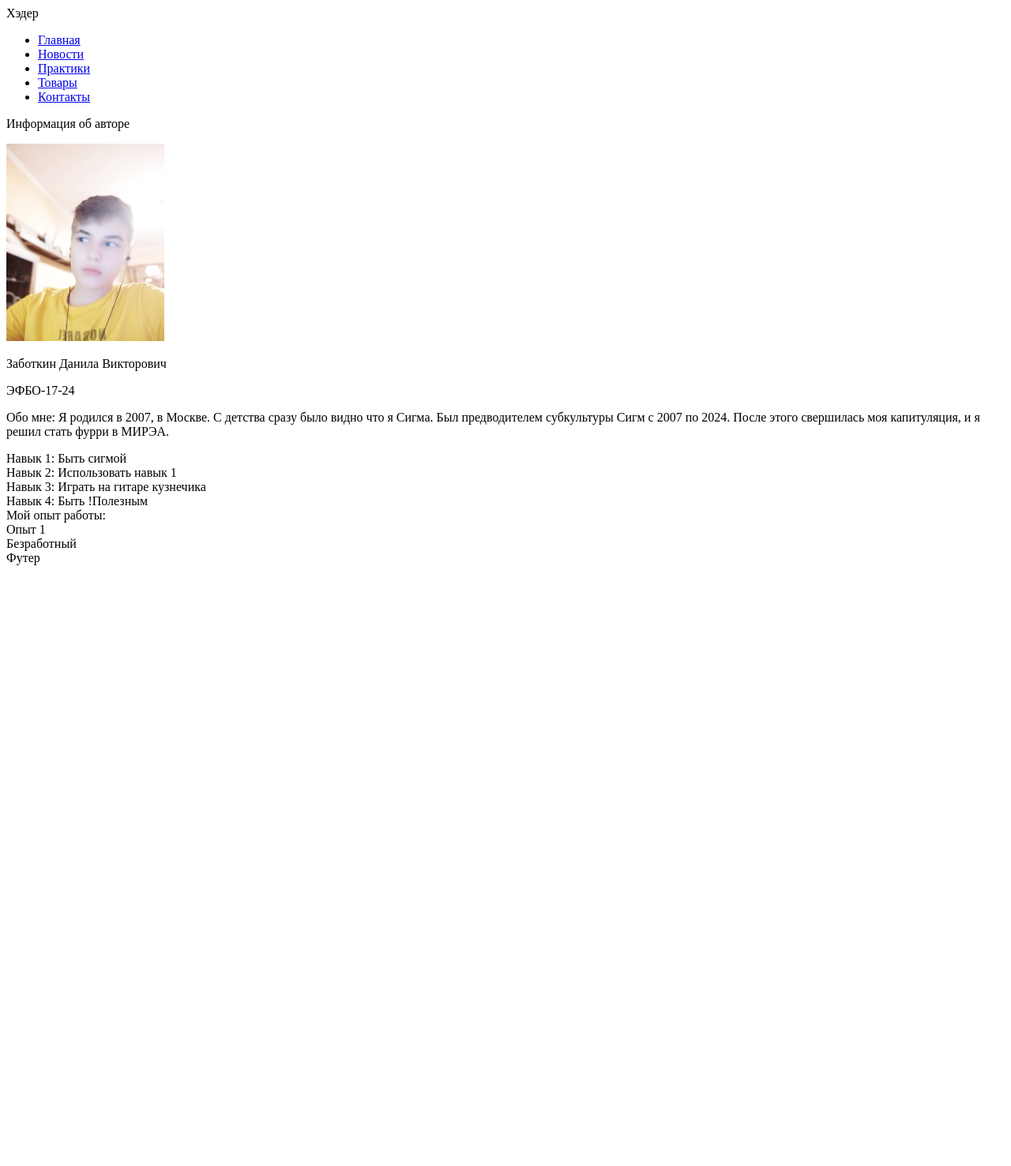
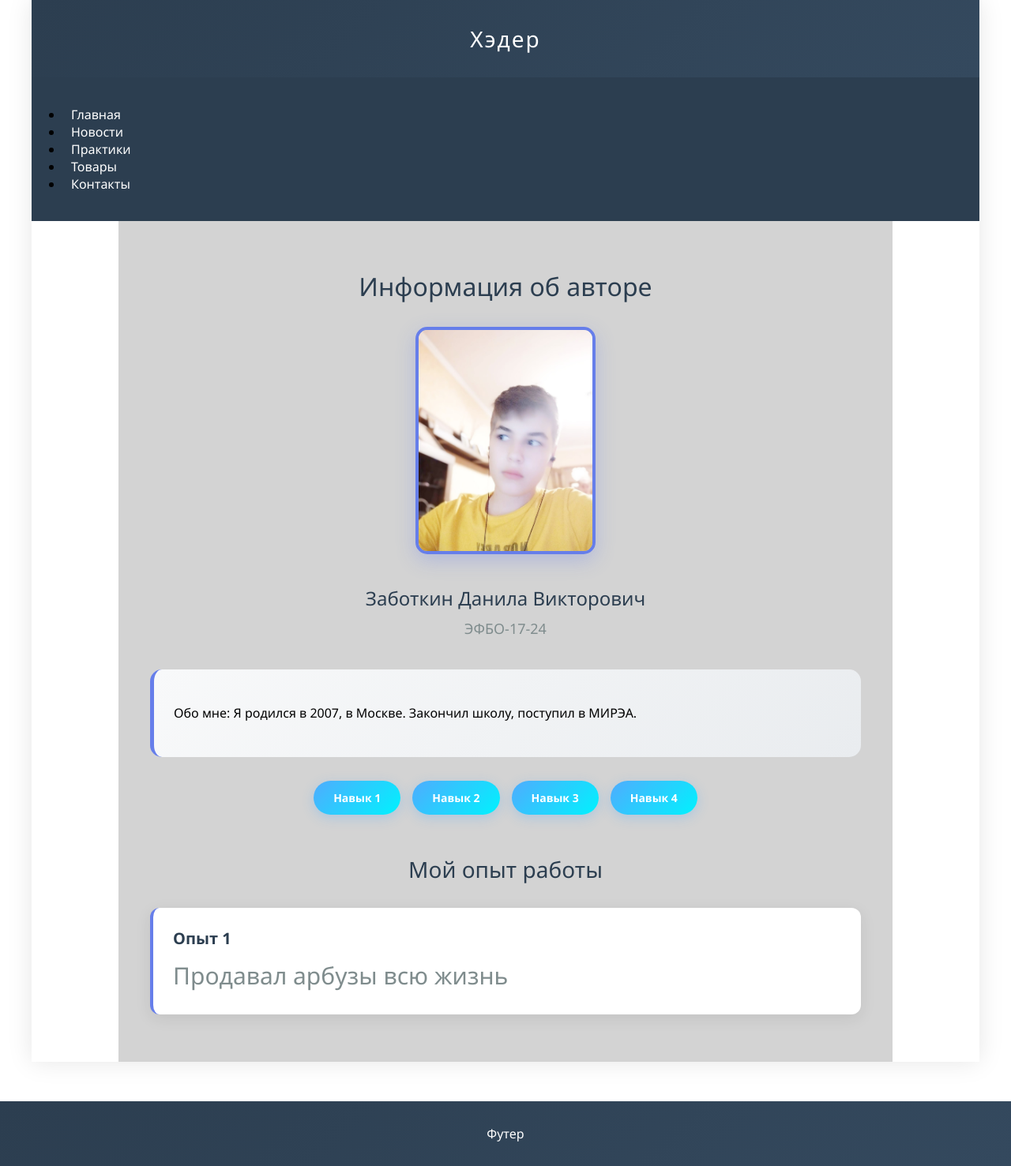
Before and after one commit to DaZaVik/frontend-and-backend-practice, a plain HTML site: page pages/index.html in a window 1280 px wide. Shown: the whole page at 79% size. Before the commit the page ends 800 px from the top, so only its background shows below. Drawn offline with Linux system fonts and the light colour scheme.

Commit message:
Frontend practice

```diff
--- a/pages/index.html
+++ b/pages/index.html
@@ -1,41 +1,53 @@
 <!DOCTYPE html>
 
-<html lang="ru" xmlns="http://www.w3.org/1999/xhtml">
+<html lang="ru">
 <head>
     <meta charset="utf-8" />
     <meta name="viewport" content="width=device-width, initial-scale=1.0">
     <title>Семестровая работа</title>
+    <link rel="stylesheet" href="style/styles.css">
+
 </head>
+
 <body>
-    <div id ="header">Хэдер</div>
-    <div id="menu">
-        <ul>
-            <li><a href="index.html">Главная</li>
-            <li><a href="news.html">Новости</a></li>
-            <li><a href="practices.html">Практики</a></li>
-            <li><a href="goods.html">Товары</a></li>
-            <li><a href="contacts.html">Контакты</a></li>
-        </ul>
+    <div class="page-container">
+        <div class ="header">Хэдер</div>
+        <div class="nav">
+            <ul>
+                <li class="nav-item"><a class="nav-link" href="index.html">Главная</a></li>
+                <li class="nav-item"><a class="nav-link" href="news.html">Новости</a></li>
+                <li class="nav-item"><a class="nav-link" href="practices.html">Практики</a></li>
+                <li class="nav-item"><a class="nav-link" href="goods.html">Товары</a></li>
+                <li class="nav-item"><a class="nav-link" href="contacts.html">Контакты</a></li>
+            </ul>
+        </div>
+    <div class="content">
+        <div class="profile-header">
+            <h1 class="profile-title">Информация об авторе</h1>
+            <img class="profile-photo" src="images/photo.png" alt="Фото автора"/>
+            <h2 class="profile-name">Заботкин Данила Викторович</h2>
+            <p class="profile-group">ЭФБО-17-24</p>
+        </div>
+    <div class="about-me">
+        <p> Обо мне: Я родился в 2007, в Москве. Закончил школу, поступил в МИРЭА.</p>
+
     </div>
-    <div id="content">
-        <p>Информация об авторе</p>
-        <img src ="images/photo.png" alt="Фото автора" width="200" height="250" />
-        <p>Заботкин Данила Викторович</p>
-        <p>ЭФБО-17-24</p>
-        <p>Обо мне: Я родился в 2007, в Москве. С детства сразу было видно что я Cигма. Был предводителем субкультуры Cигм с 2007 по 2024. После этого свершилась моя капитуляция, и я решил стать фурри в МИРЭА.
-        </p>
-        <div>Навык 1: Быть сигмой</div>
-        <div>Навык 2: Использовать навык 1</div>
-        <div>Навык 3: Играть на гитаре кузнечика</div>
-        <div>Навык 4: Быть !Полезным</div>
-        <div>
-            Мой опыт работы:
-            <div>
-                Опыт 1<br>
-                Безработный
-            </div>
+
+    <div class="skills-container">
+            <div class="skill-tag">Навык 1</div>
+            <div class="skill-tag">Навык 2</div>
+            <div class="skill-tag">Навык 3</div>
+            <div class="skill-tag">Навык 4</div>
+        </div>
+    <div class="experience-section">
+        <h2 class="section-title">Мой опыт работы</h2>
+        <div class="experience-card">
+            <h3 class="experience-title">Опыт 1</h3>
+            <p class="experience-desc">Продавал арбузы всю жизнь</p>
         </div>
     </div>
-    <div id="footer">Футер</div>
+    </div>
+    </div>
+    <div class="footer">Футер</div>
 </body>
 </html>
--- /dev/null
+++ b/pages/style/styles.css
@@ -0,0 +1,221 @@
+/* ===== БАЗОВЫЕ СТИЛИ ===== */
+body {
+    font-family: 'Segoe UI', Tahoma, Geneva, Verdana, sans-serif; /* Современный
+шрифт для лучшей читаемости */
+    margin: 0; /* Убираем стандартные отступы браузера */
+    padding: 0; /* Убираем стандартные внутренние отступы */
+    README .md 2025-09-21 4 / 10 background: linear-gradient(135deg, #667eea 0%, #764ba2 100%); /* Красивый
+градиентный фон всей страницы */
+    min-height: 100vh; /* Минимальная высота равна высоте окна браузера */
+}
+/* ===== КОНТЕЙНЕР СТРАНИЦЫ ===== */
+.page-container {
+    max-width: 1200px; /* Максимальная ширина контента */
+    margin: 0 auto; /* Центрирование контейнера по горизонтали */
+    background: white; /* Белый фон для основного содержимого */
+    min-height: 100vh; /* Минимальная высота равна высоте окна браузера */
+    box-shadow: 0 0 30px rgba(0,0,0,0.1); /* Легкая тень вокруг всего контента */
+}
+/* ===== ШАПКА ===== */
+.header {
+    background: linear-gradient(135deg, #2c3e50 0%, #34495e 100%); /* Темный
+градиентный фон */
+    color: white; /* Белый цвет текста */
+    text-align: center; /* Выравнивание текста по центру */
+    padding: 30px; /* Внутренние отступы со всех сторон */
+    font-size: 28px; /* Размер шрифта */
+    font-weight: 300; /* Легкое начертание шрифта */
+    letter-spacing: 2px; /* Расстояние между буквами */
+}
+/* ===== НАВИГАЦИЯ ===== */
+.nav {
+    background: #2c3e50; /* Темно-синий фон навигации */
+    padding: 20px 0; /* Вертикальные отступы */
+}
+
+.nav-list {
+    list-style: none; /* Убираем маркеры списка */
+    margin: 0; /* Убираем внешние отступы */
+    padding: 0; /* Убираем внутренние отступы */
+    display: flex; /* Горизонтальное расположение элементов */
+    justify-content: center; /* Выравнивание по центру */
+    gap: 25px; /* Расстояние между элементами навигации */
+}
+
+.nav-item {
+    margin: 0; /* Убираем отступы у пунктов меню */
+}
+
+.nav-link {
+    color: white; /* Белый цвет текста ссылок */
+    text-decoration: none; /* Убираем подчеркивание ссылок */
+    padding: 5px 10px; /* Отступы внутри ссылок */
+    border-radius: 25px; /* Скругленные углы (капсульная форма) */
+    transition: all 0.3s ease; /* Плавные анимации при изменении */
+    font-weight: 500; /* Средняя жирность шрифта */
+}
+
+README.md 2025-09-21
+5 / 10
+.nav-link:hover {
+    background: rgba(255,255,255,0.1); /* Полупрозрачный белый фон при наведении
+*/
+    transform: translateY(-2px); /* Легкое поднятие элемента при наведении */
+}
+/* ===== ОСНОВНОЙ КОНТЕНТ ===== */
+.content {
+    padding: 40px; /* Внутренние отступы контента */
+    max-width: 900px; /* Максимальная ширина контента */
+    margin: 0 auto; /* Центрирование контента */
+}
+/* ===== ГЛАВНАЯ СТРАНИЦА ===== */
+.profile-header {
+    text-align: center; /* Выравнивание по центру */
+    margin-bottom: 40px; /* Отступ снизу */
+}
+
+.profile-title {
+    font-size: 32px; /* Размер шрифта заголовка */
+    color: #2c3e50; /* Темно-синий цвет текста */
+    margin-bottom: 10px; /* Отступ снизу */
+    font-weight: 300; /* Легкое начертание шрифта */
+}
+
+.profile-photo {
+    width: 220px; /* Фиксированная ширина фото */
+    height: 280px; /* Фиксированная высота фото */
+    border-radius: 15px; /* Скругленные углы фото */
+    object-fit: cover; /* Обрезка фото для сохранения пропорций */
+    margin: 20px auto; /* Центрирование и отступы */
+    border: 4px solid #667eea; /* Синяя рамка вокруг фото */
+    box-shadow: 0 8px 25px rgba(102, 126, 234, 0.3); /* Тень с синим оттенком */
+}
+
+.profile-name {
+    font-size: 24px; /* Размер шрифта имени */
+    color: #2c3e50; /* Темно-синий цвет текста */
+    margin: 10px 0; /* Вертикальные отступы */
+    font-weight: 500; /* Средняя жирность шрифта */
+}
+.email {
+    font-size: 24px; /* Размер шрифта имени */
+    color: #2c3e50; /* Темно-синий цвет текста */
+    margin: 10px 0; /* Вертикальные отступы */
+    font-weight: 500; /* Средняя жирность шрифта */
+}
+.location {
+    font-size: 24px; /* Размер шрифта имени */
+    color: #2c3e50; /* Темно-синий цвет текста */
+    margin: 10px 0; /* Вертикальные отступы */
+    font-weight: 500; /* Средняя жирность шрифта */
+}
+.profile-group {
+    font-size: 18px; /* Размер шрифта группы */
+    color: #7f8c8d; /* Серый цвет текста */
+    margin: 5px 0; /* Вертикальные отступы */
+}
+
+.about-me {
+    background: linear-gradient(135deg, #f8f9fa 0%, #e9ecef 100%); /* Светлый
+градиентный фон */
+    padding: 25px; /* Внутренние отступы */
+    border-radius: 15px; /* Скругленные углы */
+    README .md 2025-09-21 6 / 10 margin: 30px 0; /* Вертикальные отступы */
+    border-left: 5px solid #667eea; /* Синяя полоса слева */
+    font-size: 16px; /* Размер шрифта текста */
+    line-height: 1.8; /* Межстрочный интервал */
+}
+/* ===== НАВЫКИ ===== */
+.skills-container {
+    display: flex; /* Горизонтальное расположение навыков */
+    justify-content: center; /* Выравнивание по центру */
+    flex-wrap: wrap; /* Перенос на новую строку при необходимости */
+    gap: 15px; /* Расстояние между навыками */
+    margin: 30px 0; /* Вертикальные отступы */
+}
+
+.skill-tag {
+    background: linear-gradient(135deg, #4facfe 0%, #00f2fe 100%); /* Голубой
+градиентный фон */
+    color: white; /* Белый цвет текста */
+    padding: 12px 25px; /* Внутренние отступы */
+    border-radius: 25px; /* Круглые углы (капсульная форма) */
+    font-weight: 600; /* Жирный шрифт */
+    font-size: 14px; /* Размер шрифта */
+    box-shadow: 0 4px 15px rgba(79, 172, 254, 0.3); /* Тень с голубым оттенком */
+    transition: all 0.3s ease; /* Плавные анимации при изменении */
+}
+
+    .skill-tag:hover {
+        transform: translateY(-3px); /* Поднятие элемента при наведении */
+        box-shadow: 0 6px 20px rgba(79, 172, 254, 0.4); /* Увеличение тени при
+наведении */
+    }
+/* ===== ОПЫТ РАБОТЫ ===== */
+.experience-section {
+    margin-top: 50px; /* Отступ сверху */
+}
+
+.section-title {
+    font-size: 28px; /* Размер шрифта заголовка секции */
+    color: #2c3e50; /* Темно-синий цвет текста */
+    text-align: center; /* Выравнивание по центру */
+    margin-bottom: 30px; /* Отступ снизу */
+    font-weight: 300; /* Легкое начертание шрифта */
+}
+
+.experience-card {
+    background: white; /* Белый фон карточки */
+    padding: 25px; /* Внутренние отступы */
+    margin: 20px 0; /* Вертикальные отступы */
+    border-radius: 12px; /* Скругленные углы */
+    box-shadow: 0 5px 20px rgba(0,0,0,0.08); /* Легкая тень */
+    border-left: 4px solid #667eea; /* Синяя полоса слева */
+    transition: transform 0.3s ease; /* Плавная анимация трансформации */
+    README .md 2025-09-21 7 / 10
+}
+
+    .experience-card:hover {
+        transform: translateX(5px); /* Сдвиг вправо при наведении */
+    }
+
+.experience-title {
+    font-size: 20px; /* Размер шрифта заголовка опыта */
+    color: #2c3e50; /* Темно-синий цвет текста */
+    margin: 0 0 10px 0; /* Отступ снизу */
+    font-weight: 600; /* Жирный шрифт */
+}
+
+.experience-desc {
+    color: #7f8c8d; /* Серый цвет текста */
+    line-height: 1.6; /* Межстрочный интервал */
+    margin: 0; /* Убираем отступы */
+}
+/* ===== ФУТЕР ===== */
+.footer {
+    background: linear-gradient(135deg, #2c3e50 0%, #34495e 100%); /* Темный
+градиентный фон */
+    color: white; /* Белый цвет текста */
+    text-align: center; /* Выравнивание по центру */
+    padding: 30px; /* Внутренние отступы */
+    margin-top: 50px; /* Отступ сверху */
+}
+.content-email {
+    margin-top: 1000px;
+    font-family: Arial, sans-serif;
+    background-color: midnightblue;
+    color: white;
+    font-size: 20px;
+}
+.button-click {
+    font-family: Arial, sans-serif;
+    font-size: 20px;
+}
+.content {
+    background-color: lightgray;
+    font-size: 30px;
+}
+.herob {
+    font-family: Arial, sans-serif;
+    font-size: 50px;
+}
```
Also changed, not shown: pages/contacts.html (+17 -17 lines), pages/goods.html (+13 -10 lines), pages/news.html (+19 -16 lines), pages/images/photo1.png.
